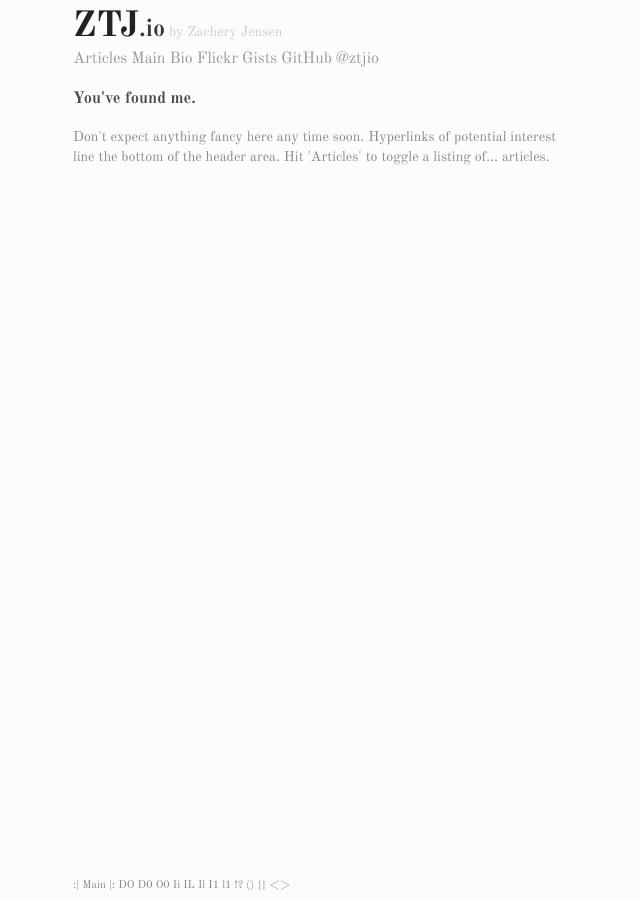
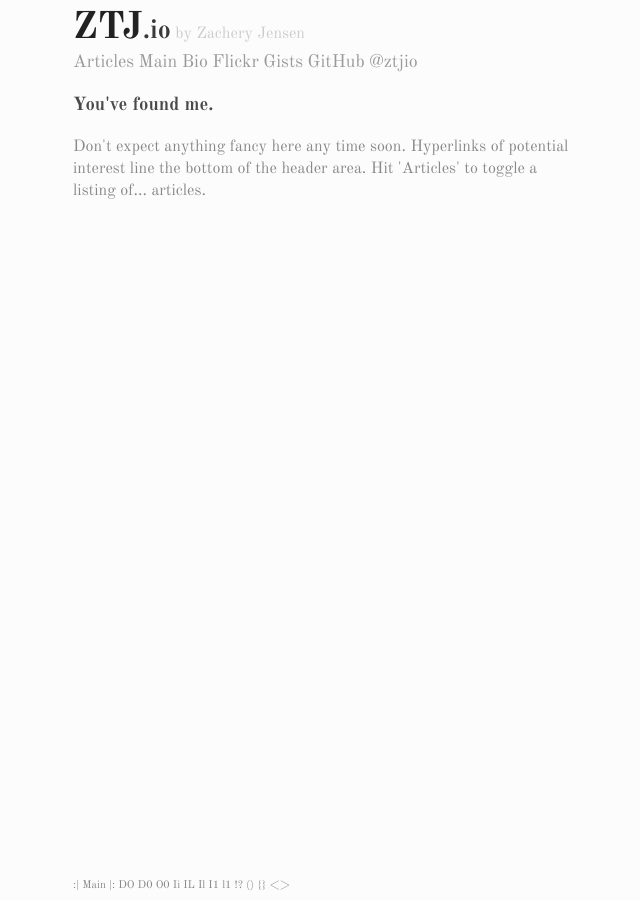
Before and after one commit to ztj/ztj.github.io, a Jekyll site: the page built from index.html, in a window 1280 px wide. Shown: the whole page, without its empty margins (317-957 px from the left). Built offline with Jekyll 4.4.1, drawn with Linux system fonts in a browser that asks for light colours.

Commit message:
Updating some styles.

```diff
--- a/stylesheets/styles.css
+++ b/stylesheets/styles.css
@@ -1,7 +1,7 @@
 @import url(https://fonts.googleapis.com/css?family=Old+Standard+TT:400,400italic,700);
 
 body {
-  font:14px/1.4 'Old Standard TT', serif;
+  font:16px/1.4 'Old Standard TT', serif;
   color:#888;
   background-color: #fcfcfd;
   font-weight:400;
@@ -15,7 +15,7 @@ h1, h2, h3, h4, h5, h6 {
 
 p, ul, ol, table, pre, dl {
   margin:0 0 20px;
-  font-size: 14px;
+  font-size: 16px;
 }
 
 h1, h2, h3 {
@@ -23,11 +23,11 @@ h1, h2, h3 {
 }
 
 h1 {
-  font-size:36px;
+  font-size:38px;
 }
 
 h2 {
-  font-size: 24px;
+  font-size: 26px;
 }
 
 h2 {
@@ -66,7 +66,7 @@ blockquote {
 code, pre {
   font-family:Monaco, Bitstream Vera Sans Mono, Lucida Console, Terminal;
   color:#333;
-  font-size:12px;
+  font-size:15px;
 }
 
 pre {
@@ -117,7 +117,7 @@ header ul {
 
 header li {
   display: inline-block;
-  font-size: 16px;
+  font-size: 18px;
 }
 
 header ul a {
@@ -166,7 +166,7 @@ footer {
 
   div.wrapper {
     width:auto;
-    margin:0;
+    margin:20px;
   }
 
   header, section {
@@ -211,7 +211,7 @@ footer {
 @media print {
   body {
     padding:0.4in;
-    font-size:12pt;
+    font-size:16pt;
     color:#444;
   }
 }
```
